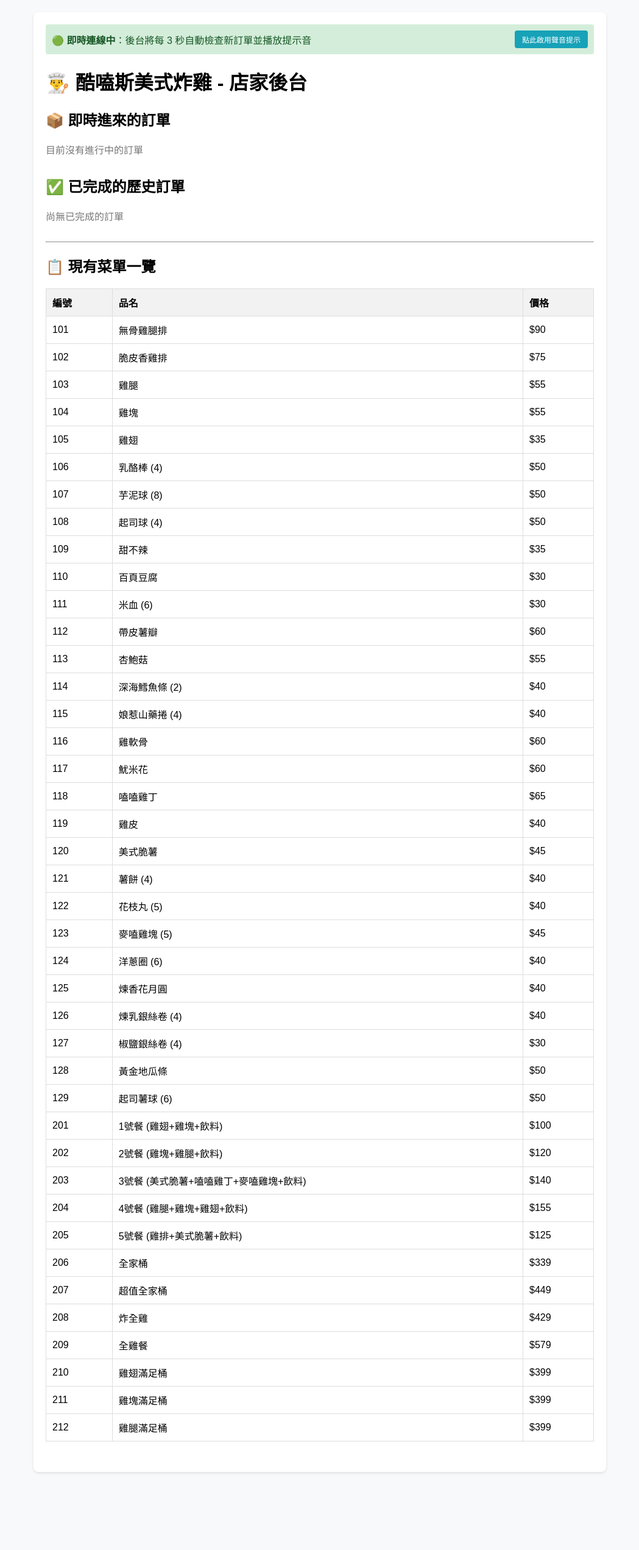
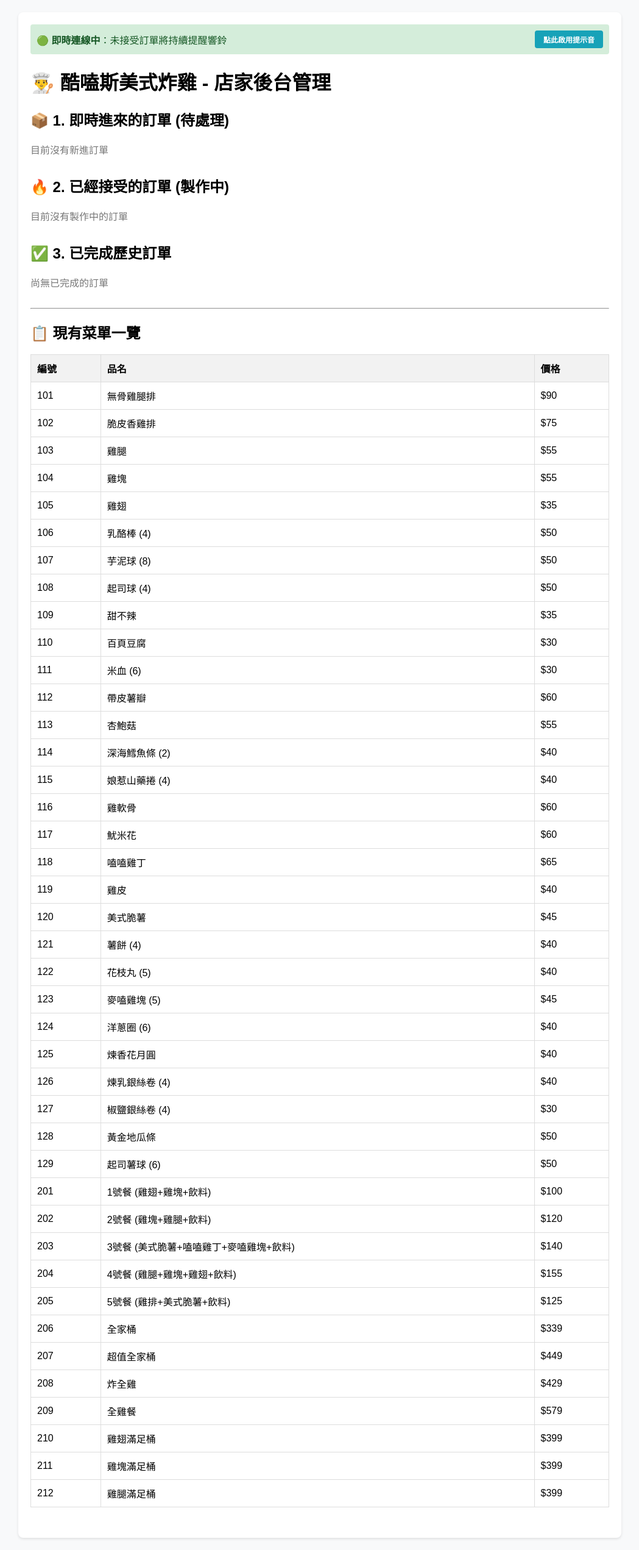
Before and after one commit to a125522982-lab/qr-order-system, a Flask app: page /admin in a window 1280 px wide. Shown: the whole page at 61% size, without its empty margins (115-1164 px from the left). Before the commit the page ends 2416 px from the top, so only its background shows below. Run offline with Flask 3, Linux system fonts and the light colour scheme.

Commit message:
Refactor admin HTML layout and sound alert logic

```diff
--- a/qr_order_system/templates/admin.html
+++ b/qr_order_system/templates/admin.html
@@ -5,42 +5,66 @@
     <title>店家後台管理 - 酷嗑斯美式炸雞</title>
     <style>
         body { font-family: sans-serif; margin: 0; padding: 20px; background: #f8f9fa; }
-        .container { max-width: 900px; margin: auto; background: white; padding: 20px; border-radius: 8px; box-shadow: 0 2px 4px rgba(0,0,0,0.1); }
+        .container { max-width: 950px; margin: auto; background: white; padding: 20px; border-radius: 8px; box-shadow: 0 2px 4px rgba(0,0,0,0.1); }
         .section { margin-bottom: 30px; }
         table { width: 100%; border-collapse: collapse; margin-top: 10px; }
         th, td { border: 1px solid #ddd; padding: 10px; text-align: left; }
         th { background: #f2f2f2; }
-        button { padding: 6px 12px; background: #007bff; color: white; border: none; border-radius: 4px; cursor: pointer; }
+        button { padding: 6px 14px; background: #007bff; color: white; border: none; border-radius: 4px; cursor: pointer; font-weight: bold; }
+        button.accept { background: #ffc107; color: #333; }
         button.success { background: #28a745; }
-        button.danger { background: #dc3545; }
         button:hover { opacity: 0.9; }
-        .form-group { margin-bottom: 10px; }
-        input { padding: 6px; width: 200px; margin-right: 10px; }
-        .order-card { background: #fff3cd; border: 1px solid #ffeeba; padding: 12px; border-radius: 6px; margin-bottom: 10px; display: flex; justify-content: space-between; align-items: center; animation: highlight 1s; }
+        .order-card { background: #fff3cd; border: 1px solid #ffeeba; padding: 12px; border-radius: 6px; margin-bottom: 10px; display: flex; justify-content: space-between; align-items: center; }
+        .accepted-card { background: #d1ecf1; border: 1px solid #bee5eb; padding: 12px; border-radius: 6px; margin-bottom: 10px; display: flex; justify-content: space-between; align-items: center; color: #0c5460; }
         .completed-card { background: #e2e3e5; border: 1px solid #d6d8db; padding: 10px; border-radius: 6px; margin-bottom: 8px; color: #383d41; }
         .status-bar { background: #d4edda; color: #155724; padding: 10px; border-radius: 4px; margin-bottom: 15px; display: flex; justify-content: space-between; align-items: center; }
-        @keyframes highlight {
-            0% { background-color: #ffc107; }
-            100% { background-color: #fff3cd; }
-        }
     </style>
 </head>
 <body>
 <div class="container">
     <div class="status-bar">
-        <span>🟢 <b>即時連線中</b>：後台將每 3 秒自動檢查新訂單並播放提示音</span>
-        <button onclick="enableSound()" style="background: #17a2b8; font-size: 12px;">點此啟用聲音提示</button>
+        <span>🟢 <b>即時連線中</b>：未接受訂單將持續提醒響鈴</span>
+        <button onclick="enableSound()" style="background: #17a2b8; font-size: 12px;">點此啟用提示音</button>
     </div>
 
-    <h1>👨‍🍳 酷嗑斯美式炸雞 - 店家後台</h1>
+    <h1>👨‍🍳 酷嗑斯美式炸雞 - 店家後台管理</h1>
 
-    <!-- 即時訂單區塊 -->
+    <!-- 1. 即時進來的訂單 -->
     <div class="section">
-        <h2>📦 即時進來的訂單</h2>
+        <h2>📦 1. 即時進來的訂單 (待處理)</h2>
         <div id="orders-list">
             {% if orders %}
                 {% for order in orders %}
                     <div class="order-card" id="order-{{ order.id }}">
+                        <div>
+                            <b>{{ order.table }} 號桌</b> - 總金額: <b>${{ order.total }}</b><br>
+                            內容：
+                            {% if order.food_list is iterable and order.food_list is not string %}
+                                {% for item in order.food_list %}
+                                    <span>{{ item.name }} x {{ item.quantity }}</span>{% if not loop.last %}, {% endif %}
+                                {% endfor %}
+                            {% else %}
+                                <span>無品項資料</span>
+                            {% endif %}
+                        </div>
+                        <div>
+                            <button class="accept" onclick="acceptOrder('{{ order.id }}')">接受訂單</button>
+                        </div>
+                    </div>
+                {% endfor %}
+            {% else %}
+                <p style="color: #777;" id="no-pending">目前沒有新進訂單</p>
+            {% endif %}
+        </div>
+    </div>
+
+    <!-- 2. 已經接受的訂單 -->
+    <div class="section">
+        <h2>🔥 2. 已經接受的訂單 (製作中)</h2>
+        <div id="accepted-list">
+            {% if accepted_orders %}
+                {% for order in accepted_orders %}
+                    <div class="accepted-card">
                         <div>
                             <b>{{ order.table }} 號桌</b> - 總金額: <b>${{ order.total }}</b><br>
                             內容：
@@ -58,14 +82,14 @@
                     </div>
                 {% endfor %}
             {% else %}
-                <p id="no-order-text" style="color: #777;">目前沒有進行中的訂單</p>
+                <p style="color: #777;">目前沒有製作中的訂單</p>
             {% endif %}
         </div>
     </div>
 
-    <!-- 已完成訂單區塊 -->
+    <!-- 3. 已完成歷史訂單 -->
     <div class="section">
-        <h2>✅ 已完成的歷史訂單</h2>
+        <h2>✅ 3. 已完成歷史訂單</h2>
         <div id="completed-list">
             {% if completed_orders %}
                 {% for order in completed_orders %}
@@ -88,7 +112,7 @@
 
     <hr>
 
-    <!-- 菜單管理區塊 -->
+    <!-- 菜單一覽 -->
     <div class="section">
         <h2>📋 現有菜單一覽</h2>
         <table>
@@ -113,70 +137,99 @@
 </div>
 
 <script>
-    // 播放提示音效的函式 (使用瀏覽器內建的 Web Audio API 產生「嗶嗶」聲，不需要額外音檔)
-    function playAlertSound() {
+    let soundEnabled = false;
+    function enableSound() {
+        soundEnabled = true;
+        playDingDong();
+        alert('提示音已啟用！');
+    }
+
+    // 播放好聽的雙音階「叮咚」提示音 (高音起伏，溫和悅耳)
+    function playDingDong() {
+        if (!soundEnabled) return;
         try {
             const audioCtx = new (window.AudioContext || window.webkitAudioContext)();
-            const oscillator = audioCtx.createOscillator();
-            const gainNode = audioCtx.createGain();
 
-            oscillator.type = 'sine';
-            oscillator.frequency.setValueAtTime(880, audioCtx.currentTime); // 頻率 (高音)
-            gainNode.gain.setValueAtTime(0.1, audioCtx.currentTime);
+            // 第一聲 (叮)
+            const osc1 = audioCtx.createOscillator();
+            const gain1 = audioCtx.createGain();
+            osc1.type = 'sine';
+            osc1.frequency.setValueAtTime(523.25, audioCtx.currentTime); // C5
+            gain1.gain.setValueAtTime(0.15, audioCtx.currentTime);
+            gain1.gain.exponentialRampToValueAtTime(0.001, audioCtx.currentTime + 0.4);
+            osc1.connect(gain1);
+            gain1.connect(audioCtx.destination);
+            osc1.start();
+            osc1.stop(audioCtx.currentTime + 0.4);
 
-            oscillator.connect(gainNode);
-            gainNode.connect(audioCtx.destination);
+            // 第二聲 (咚) - 0.2秒後
+            setTimeout(() => {
+                const osc2 = audioCtx.createOscillator();
+                const gain2 = audioCtx.createGain();
+                osc2.type = 'sine';
+                osc2.frequency.setValueAtTime(659.25, audioCtx.currentTime); // E5
+                gain2.gain.setValueAtTime(0.15, audioCtx.currentTime);
+                gain2.gain.exponentialRampToValueAtTime(0.001, audioCtx.currentTime + 0.5);
+                osc2.connect(gain2);
+                gain2.connect(audioCtx.destination);
+                osc2.start();
+                osc2.stop(audioCtx.currentTime + 0.5);
+            }, 200);
 
-            oscillator.start();
-            oscillator.stop(audioCtx.currentTime + 0.3); // 響 0.3 秒
         } catch (e) {
-            console.log("音效播放受阻:", e);
+            console.log("音效播放失敗", e);
         }
     }
 
-    // 瀏覽器通常需要使用者點擊一次畫面才能解鎖聲音
-    let soundEnabled = false;
-    function enableSound() {
-        soundEnabled = true;
-        playAlertSound();
-        alert('音效提示已啟用！當有新訂單時將會自動發出提示音。');
-    }
+    let lastPendingCount = {{ orders|length }};
 
-    // 記錄上一次看到的訂單數量，用來判斷是否有「新」訂單進來
-    let lastOrderCount = {{ orders|length }};
-
-    // 每 3 秒自動向後台檢查一次最新狀態
+    // 每 3 秒自動輪詢更新後台狀態
     setInterval(async () => {
         try {
             let res = await fetch('/admin');
             let text = await res.text();
 
-            // 解析回傳的 HTML 內容
             let parser = new DOMParser();
             let doc = parser.parseFromString(text, 'text/html');
 
-            // 抓取伺服器目前的即時訂單列表容器
-            let newOrdersHtml = doc.getElementById('orders-list').innerHTML;
-            let currentOrdersCount = doc.querySelectorAll('#orders-list .order-card').length;
+            let currentPendingCount = doc.querySelectorAll('#orders-list .order-card').length;
 
-            // 如果發現訂單數量增加，代表有新訂單！
-            if (currentOrdersCount > lastOrderCount) {
-                playAlertSound();
-                // 直接更新畫面上的即時訂單區塊與已完成區塊
-                document.getElementById('orders-list').innerHTML = newOrdersHtml;
-                document.getElementById('completed-list').innerHTML = doc.getElementById('completed-list').innerHTML;
-                lastOrderCount = currentOrdersCount;
-            } else if (currentOrdersCount < lastOrderCount) {
-                // 如果訂單被完成了或減少了，也同步更新
-                document.getElementById('orders-list').innerHTML = newOrdersHtml;
-                document.getElementById('completed-list').innerHTML = doc.getElementById('completed-list').innerHTML;
-                lastOrderCount = currentOrdersCount;
+            // 如果待處理訂單數量增加，或者只要「有待處理訂單且尚未被清空」，就會持續響鈴提醒！
+            if (currentPendingCount > 0) {
+                if (currentPendingCount > lastPendingCount || soundEnabled) {
+                    playDingDong();
+                }
             }
+            lastPendingCount = currentPendingCount;
+
+            // 即時替換三個區塊的 HTML 內容，保持畫面同步
+            document.getElementById('orders-list').innerHTML = doc.getElementById('orders-list').innerHTML;
+            document.getElementById('accepted-list').innerHTML = doc.getElementById('accepted-list').innerHTML;
+            document.getElementById('completed-list').innerHTML = doc.getElementById('completed-list').innerHTML;
+
         } catch (err) {
-            console.log("自動同步背景檢查中...", err);
+            console.log("背景同步中...", err);
         }
-    }, 3000); // 3000 毫秒 = 3 秒
+    }, 3000);
 
+    // 點擊「接受訂單」
+    function acceptOrder(orderId) {
+        fetch('/api/order/accept', {
+            method: 'POST',
+            headers: { 'Content-Type': 'application/json' },
+            body: JSON.stringify({ order_id: orderId })
+        })
+        .then(res => res.json())
+        .then(data => {
+            if (data.success) {
+                location.reload();
+            } else {
+                alert('操作失敗：' + data.message);
+            }
+        });
+    }
+
+    // 點擊「完成訂單」
     function completeOrder(orderId) {
         fetch('/api/order/complete', {
             method: 'POST',
@@ -190,10 +243,6 @@
             } else {
                 alert('操作失敗：' + data.message);
             }
-        })
-        .catch(err => {
-            console.error(err);
-            alert('發生網路錯誤');
         });
     }
 </script>
```
